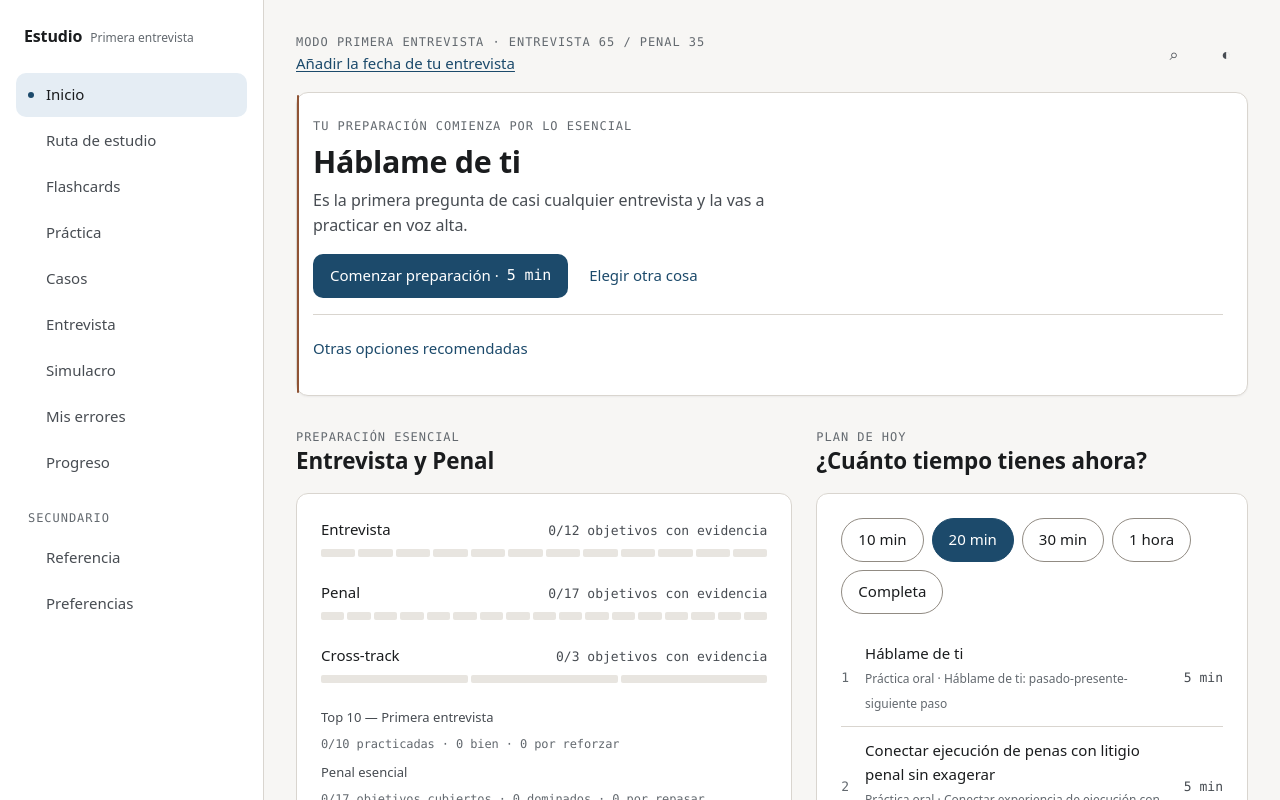
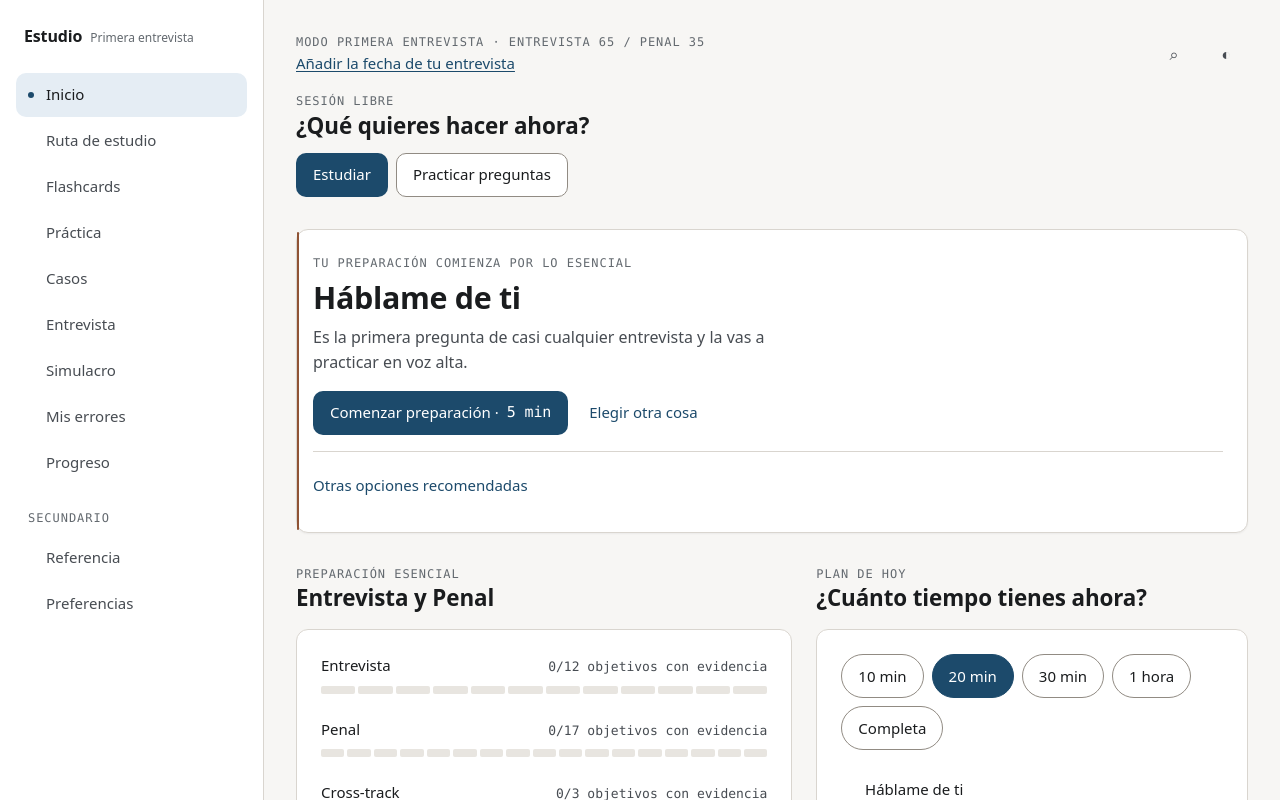
Before and after one commit to EdgarLopez95/estudio-entrevista-penal, a React (Vite) app: page /sesion in a window 1280 px wide. Shown: the top 800 px of the page. Built offline with nearby package versions, Linux system fonts and the light colour scheme.

Commit message:
Agregar selector libre de bloques desde Inicio

```diff
--- a/src/features/home/HomeScreen.tsx
+++ b/src/features/home/HomeScreen.tsx
@@ -1,4 +1,4 @@
-import { useMemo } from 'react';
+import { useMemo, useState } from 'react';
 import { Link, useNavigate } from 'react-router-dom';
 import {
   Badge,
@@ -21,11 +21,11 @@ import {
   shouldSuggestLevel2,
   top10Readiness,
 } from '@/domain/readiness';
-import { buildSession } from '@/domain/sessionBuilder';
+import { buildInterviewBlock, buildSession } from '@/domain/sessionBuilder';
 import { TIME_BUDGET_OPTIONS, interviewPhase, minutesSince } from '@/domain/time';
 import { getResource } from '@/content';
 import { getObjective } from '@/content/objectives';
-import type { ResourceType, TimeBudget } from '@/domain/types';
+import type { ResourceType, SessionPresentationMode, TimeBudget } from '@/domain/types';
 
 const ACTIVITY_LABEL: Record<ResourceType, string> = {
   lesson: 'Lección',
@@ -41,6 +41,8 @@ export function HomeScreen() {
   const progress = useProgress();
   const store = useStore();
   const navigate = useNavigate();
+  const [freeAction, setFreeAction] = useState<SessionPresentationMode | null>(null);
+  const [freeTrack, setFreeTrack] = useState<'interview' | 'penal' | null>(null);
 
   const phase = interviewPhase(progress.targetInterview);
   const recommendation = useMemo(() => recommend(progress), [progress]);
@@ -128,10 +130,31 @@ export function HomeScreen() {
     navigate('/sesion');
   }
 
+  function startInterviewBlock() {
+    if (!freeAction) return;
+    store.startSession(buildInterviewBlock(progress), { presentationMode: freeAction });
+    navigate('/sesion');
+  }
+
   const blockMinutes = activeSession ? minutesSince(activeSession.startedAt) : 0;
 
   return (
     <div className="stack-8">
+      <section className="enter stack-3" aria-labelledby="sesion-libre">
+        <SectionHeading eyebrow="Sesión libre" title="¿Qué quieres hacer ahora?" />
+        {!freeAction ? (
+          <div className="row">
+            <Button variant="primary" onClick={() => setFreeAction('study')}>Estudiar</Button>
+            <Button onClick={() => setFreeAction('practice')}>Practicar preguntas</Button>
+          </div>
+        ) : !freeTrack ? (
+          <div className="stack-3"><p className="prompt__hint">¿Qué quieres trabajar?</p><div className="row"><Button variant="primary" onClick={() => setFreeTrack('interview')}>Entrevista</Button><Button onClick={() => setFreeTrack('penal')}>Derecho Penal</Button><Button onClick={() => setFreeAction(null)}>Volver</Button></div></div>
+        ) : freeTrack === 'interview' ? (
+          <div className="stack-3"><p className="prompt__hint">Elige el bloque de entrevista.</p><div className="row"><Button variant="primary" onClick={startInterviewBlock}>Esenciales</Button><Button onClick={() => navigate('/entrevista/top10')}>Top 10</Button><Button onClick={() => navigate('/entrevista/dificiles')}>Preguntas difíciles</Button><Button onClick={() => navigate('/entrevista')}>Historias STAR</Button></div></div>
+        ) : (
+          <div className="stack-3"><p className="prompt__hint">Elige el bloque de Derecho Penal.</p><div className="row"><Button variant="primary" onClick={() => navigate('/ruta')}>Conceptos</Button><Button onClick={() => navigate('/practica')}>Quiz</Button><Button onClick={() => navigate('/flashcards')}>Flashcards</Button><Button onClick={() => navigate('/casos')}>Casos</Button><Button onClick={() => navigate('/penal')}>Penal esencial</Button></div></div>
+        )}
+      </section>
       {/* 1. Qué debes estudiar ahora — bloque dominante */}
       <section className="enter" aria-labelledby="recomendacion">
         <Card track={recommendationTrack} variant="emphasis" className="recommend">
```
Also changed, not shown: 2 other files (tests, documents, lock files or other folders).
